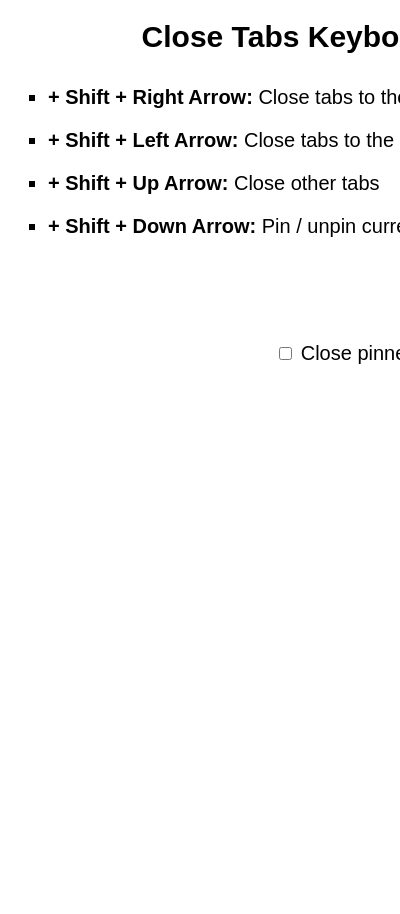
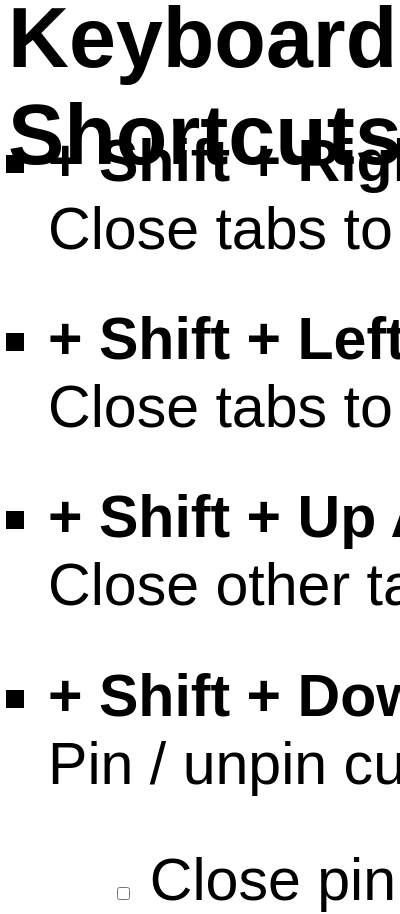
Before and after one commit to miles-fitzsimons/chromeKeyboardShortcutsExtension, a browser extension: page popup.html in a window 400 px wide. Shown: the top 914 px of the page. Before the commit the page ends 844 px from the top, so only its background shows below. Drawn offline with Linux system fonts and the light colour scheme.

Commit message:
make font-sizes vh

```diff
--- a/popup.css
+++ b/popup.css
@@ -1,6 +1,6 @@
 body {
   font-family: Arial, Helvetica, sans-serif;
-  height: 24em;
+  height: 25em;
   width: 45em;
 }
 
@@ -18,21 +18,21 @@ body {
 }
 
 .heading {
-  font-size: 30px;
+  font-size: 10vh;
   grid-area: heading;
 }
 
 .bullets {
   align-self: start;
   grid-area: bullets;
-  font-size: 20px;
+  font-size: 7vh;
   justify-self: start;
   list-style-type: square;
   margin-bottom: 0;
 }
 
 .bullet {
-  margin-bottom: 20px;
+  margin-bottom: 5vh;
 }
 
 .shortcut {
@@ -40,7 +40,7 @@ body {
 }
 
 .checkbox {
-  font-size: 20px;
+  font-size: 7vh;
   grid-area: checkbox;
 }
 
```
Also changed, not shown: manifest.json.
